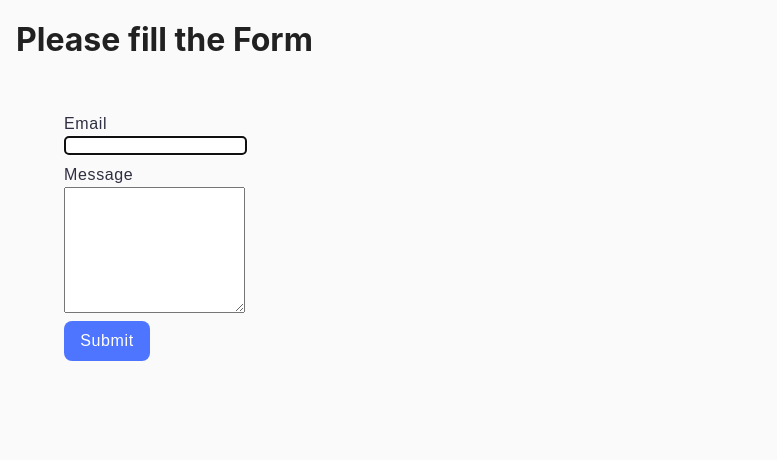
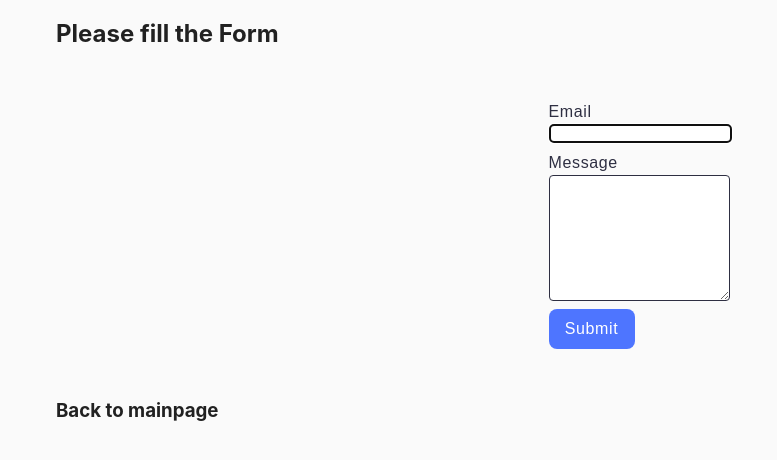
Before and after one commit to Svetlana2507t/goit-js-hw-09, a website built with Vite: page src/2-form.html in a window 1280 px wide. Shown: the whole page, without its empty margins (0-777 px from the left). Built offline with nearby package versions, Linux system fonts and the light colour scheme.

Commit message:
to build

```diff
--- a/package.json
+++ b/package.json
@@ -14,7 +14,7 @@
     "glob": "^11.0.0",
     "postcss": "^8.4.41",
     "postcss-sort-media-queries": "^5.2.0",
-    "vite": "^5.4.6"
+    "vite": "^5.4.11"
   },
   "author": "Svitlana Markevych <svetlana2507t@gmail.com>",
   "license": "ISC",
--- a/src/2-form.html
+++ b/src/2-form.html
@@ -7,13 +7,12 @@
     <title>Page 3</title>
     <link rel="stylesheet" href="./css/styles.css" />
     <link rel="stylesheet" href="./css/2-form.css" />
+    <link rel="stylesheet" href="./css/container.css" />
   </head>
   <body>
     <main>
       <div class="container">
-        <h1 class="main-title">
-          Please fill the <span class="main-title-gradient">Form</span>
-        </h1>
+        <h2>Please fill the <span class="main-title-gradient">Form</span></h2>
       </div>
       <div class="form-container">
         <form class="feedback-form" autocomplete="off">
@@ -28,6 +27,11 @@
           <button type="submit">Submit</button>
         </form>
       </div>
+      <div class="container">
+        <h3>
+          <a href="index.html"><p>Back to mainpage</p></a>
+        </h3>
+      </div>
     </main>
     <script type="module" src="js/2-form.js"></script>
   </body>
--- a/src/css/2-form.css
+++ b/src/css/2-form.css
@@ -1,10 +1,10 @@
 .form-container {
   display: flex;
-  align-items: flex-start;
-  justify-content: flex-start;
-  flex-direction: column;
+  align-items: center;
+  /* justify-content: flex-start; */
+  flex-direction: row;
+  align-content: center;
   gap: 8px;
-  max-width: 360px;
   padding: 24px;
 }
 .feedback-form {
@@ -12,7 +12,10 @@
   align-items: flex-start;
   justify-content: flex-start;
   flex-direction: column;
+  margin: 0 auto;
   gap: 8px;
+
+  max-width: 360px;
 }
 label {
   font-weight: 400;
@@ -50,3 +53,7 @@ input[name="email"] {
   border-radius: 4px;
   border: 1px solid #2e2f42;
 }
+textarea {
+  border-radius: 4px;
+  border: 1px solid #2e2f42;
+}
--- a/src/css/styles.css
+++ b/src/css/styles.css
@@ -10,6 +10,7 @@
 /* Sections style */
 
 /* @import 'simplelightbox/dist/simple-lightbox.min.css'; */
+@import "simplelightbox/dist/simple-lightbox.min.css";
 
 body {
   margin: 16px;
--- /dev/null
+++ b/src/js/main.js
@@ -0,0 +1,4 @@
+import SimpleLightbox from "simplelightbox";
+import "simplelightbox/dist/simple-lightbox.min.css";
+import { markup } from "./1-gallery.js";
+import { formData } from "./2-form.js";
--- a/src/main.js
+++ /dev/null
@@ -1,4 +0,0 @@
-console.log("hello world");
-import "simplelightbox/dist/simple-lightbox.min.css";
-import { markup } from "./js/1-gallery.js";
-import { formData } from "./js/2-form.js";
```
Also changed, not shown: src/1-gallery.html (+6 -0 lines), src/index.html (+2 -2 lines), src/js/1-gallery.js (+35 -33 lines), 1 other file.
